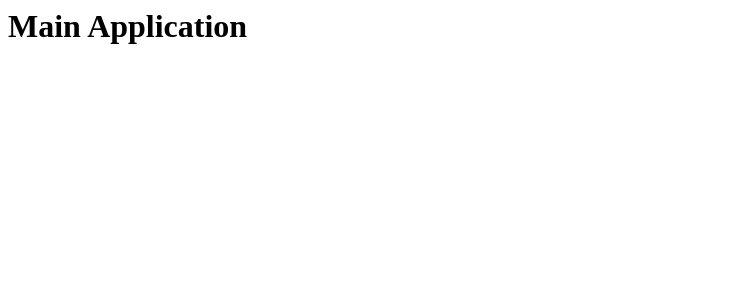
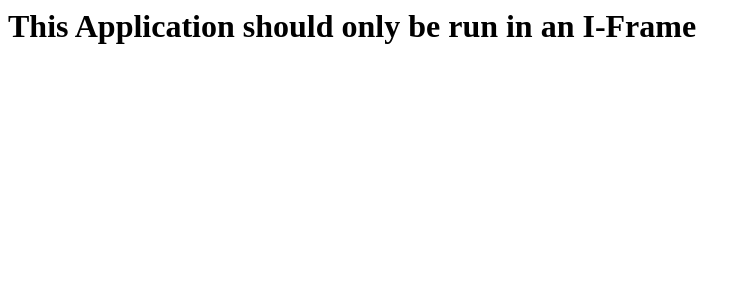
Before and after one commit to zjkipping/dynamic-application-bootstrapping, an Angular app: page / in a window 1280 px wide. Shown: the top 300 px of the page, without its empty margins (0-751 px from the left). Built offline with nearby package versions, Linux system fonts and the light colour scheme.

Commit message:
Update business logic to match "requirements"

```diff
--- a/src/app/in-frame.component.ts
+++ b/src/app/in-frame.component.ts
@@ -3,7 +3,7 @@ import { Component } from "@angular/core";
 @Component({
   selector: "app-root",
   template: `
-    <h1>This Application should not be run in an I-Frame</h1>
+    <h1>This Application should only be run in an I-Frame</h1>
   `
 })
 export class InFrameComponent {}
--- a/src/app/util.ts
+++ b/src/app/util.ts
@@ -4,7 +4,7 @@ import { InFrameComponent } from "./in-frame.component";
 
 export function decideRootComponent(window: Window, environment: Environment) {
   const isInIFrame = inIFrame(window);
-  return environment.type === EnvironmentType.Development || !isInIFrame
+  return environment.type === EnvironmentType.Development || isInIFrame
     ? AppComponent
     : InFrameComponent;
 }
```
